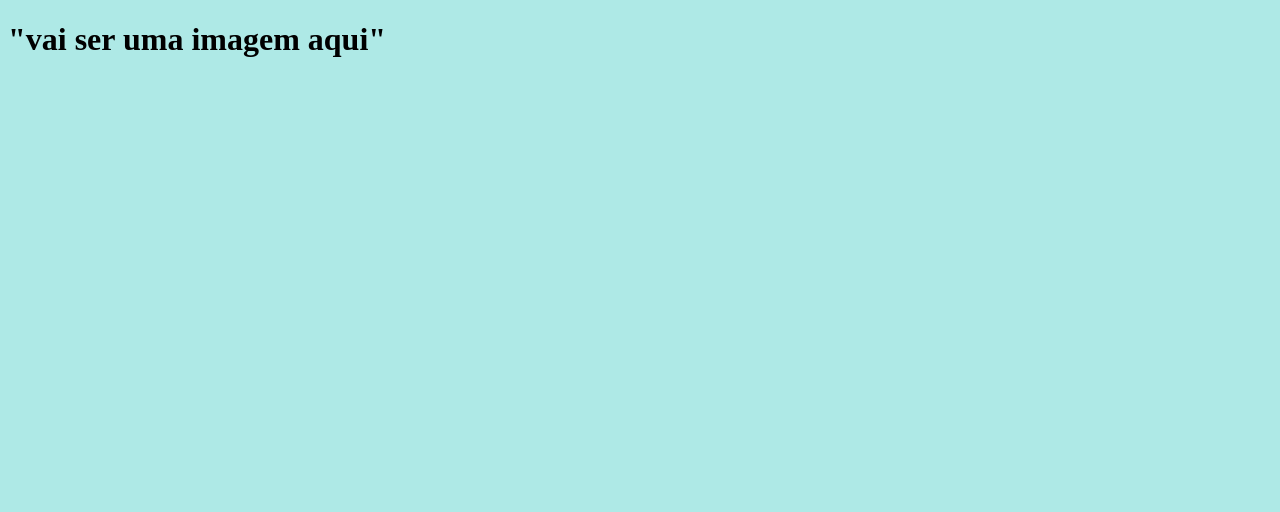
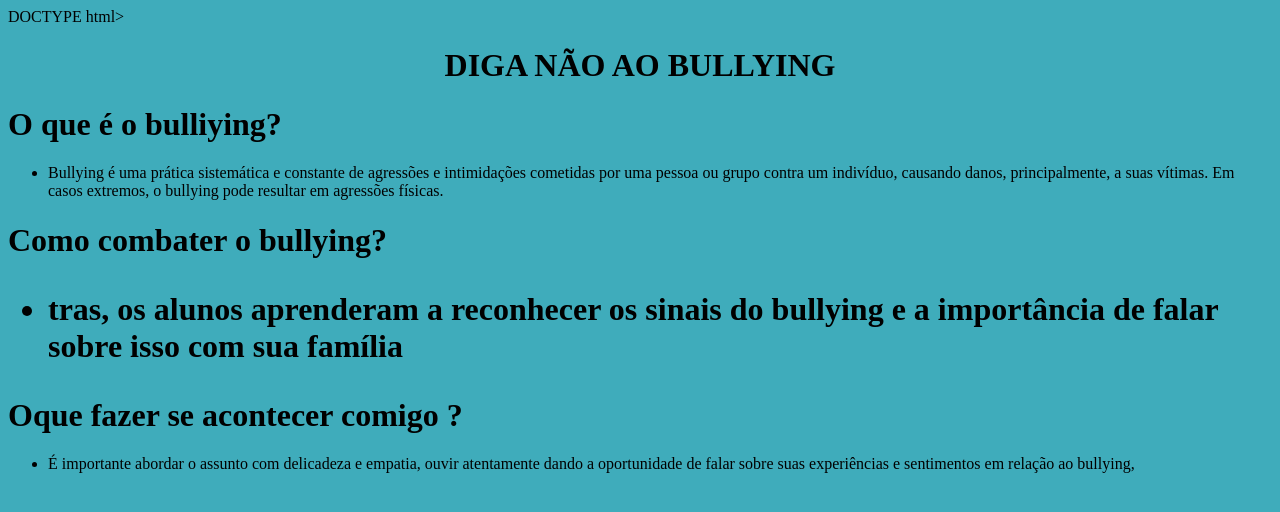
Before and after one commit to giovanavpl/site-escola, a plain HTML site: page inde.html in a window 1280 px wide. Drawn offline with Linux system fonts and the light colour scheme.

Commit message:
Update inde.html

```diff
--- a/inde.html
+++ b/inde.html
@@ -1,4 +1,4 @@
-<!DOCTYPE html>
+DOCTYPE html>
 <html lang="en">
 <head>
     <meta charset="UTF-8">
@@ -6,14 +6,28 @@
     <title>Document</title>
     <style>
         body{
-            background-color: rgb(174, 233, 230);
+            background-color: rgb(63, 172, 187);
+        }
+        #titulo{
+            text-align: center;
         }
     </style>
 </head>
 
 <body>
-    <h1>"vai ser uma imagem aqui"</h1>
+<h1 id="titulo">DIGA NÃO AO BULLYING </h1>
+<h1>O que é o bulliying?</h1>
+<Ul>
+    <Li>Bullying é uma prática sistemática e constante de agressões e intimidações cometidas por uma pessoa ou grupo contra um indivíduo, causando danos, principalmente, a suas vítimas. Em casos extremos, o bullying pode resultar em agressões físicas.</Li>
+</Ul>
+<h1>Como combater o bullying?<h1>
+<Ul>
+    <Li>  tras, os alunos aprenderam a reconhecer os sinais do bullying e a importância de falar sobre isso com sua família</Li>
+</Ul>
+<h1>Oque fazer se acontecer comigo ?</h1>
+<Ul>
+    <Li>É importante abordar o assunto com delicadeza e empatia, ouvir atentamente dando a oportunidade de falar sobre suas experiências e sentimentos em relação ao bullying,</Li>
+</Ul>
+<H</H1>
 </body>
 </html>
-<title> Document</title>
-<link rel="stylesheet"herf= "style.css">
```
